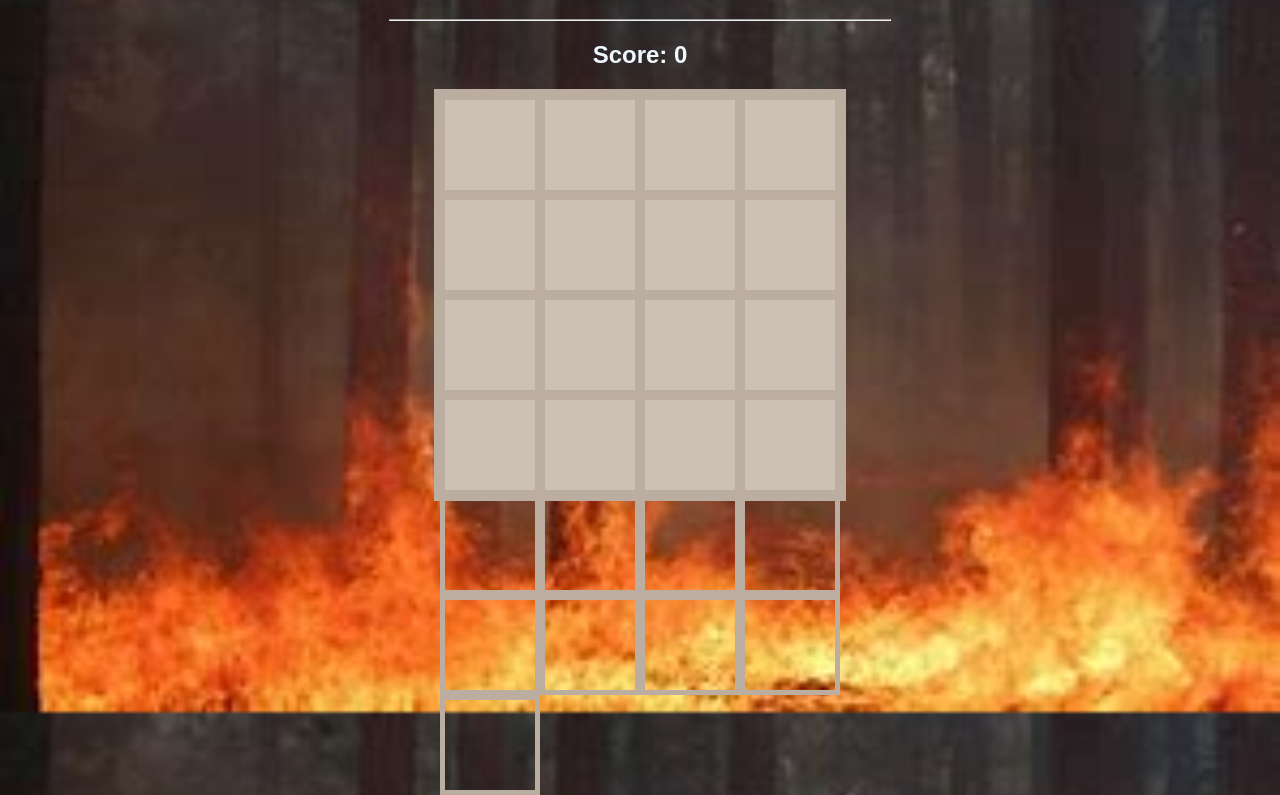
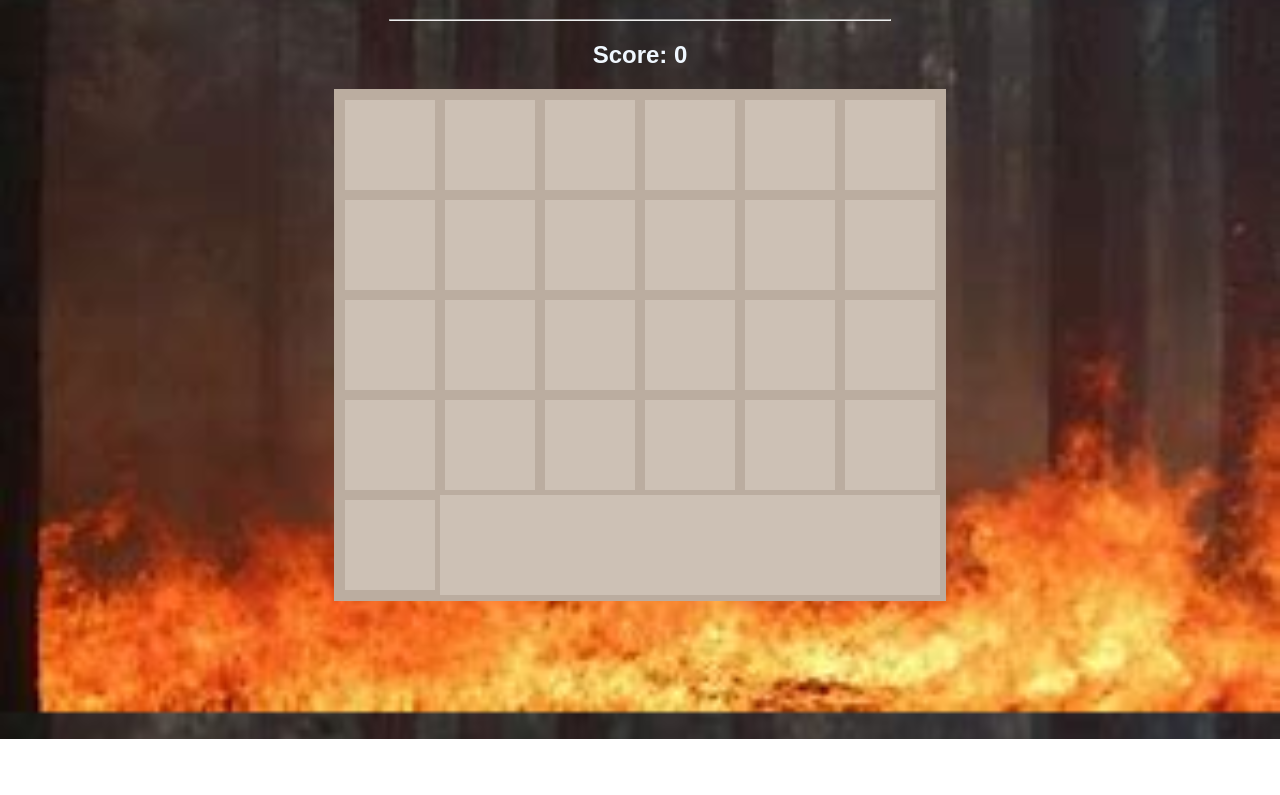
Before and after one commit to Berosa2/2048-6-ano, a plain HTML site: page index.html in a window 1280 px wide. Shown: the part 61-856 px from the top of the page. After the commit the page ends 800 px from the top, so only its background shows below. Drawn offline with Linux system fonts and the light colour scheme.

Commit message:
Update 2048.css

```diff
--- a/2048.css
+++ b/2048.css
@@ -8,8 +8,8 @@ hr {
 }
 
 #board {
-    width: 400px;
-    height: 400px;
+    width: 600px;
+    height: 500px;
 
     background-color: #cdc1b5;
     border: 6px solid #bbada0;
```
